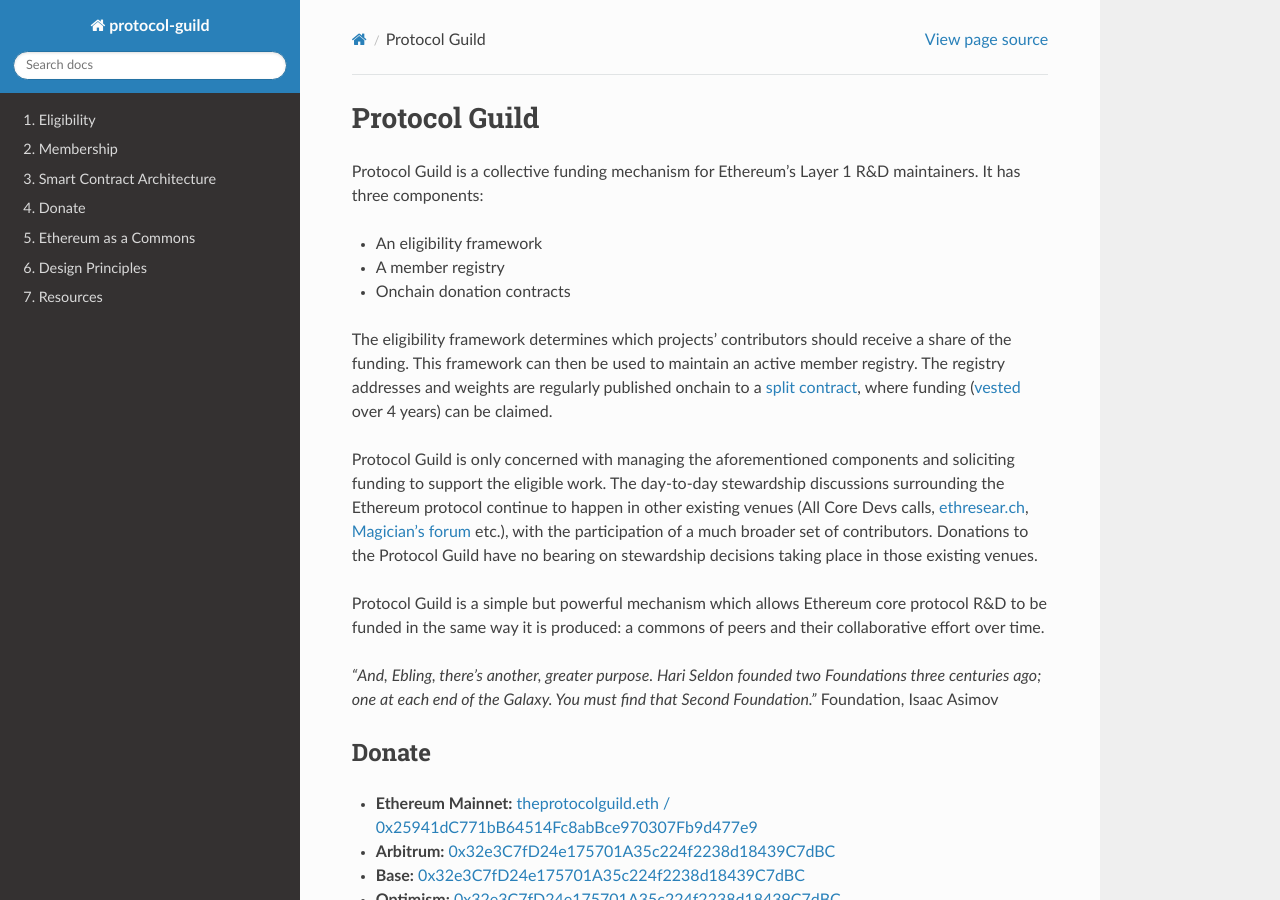
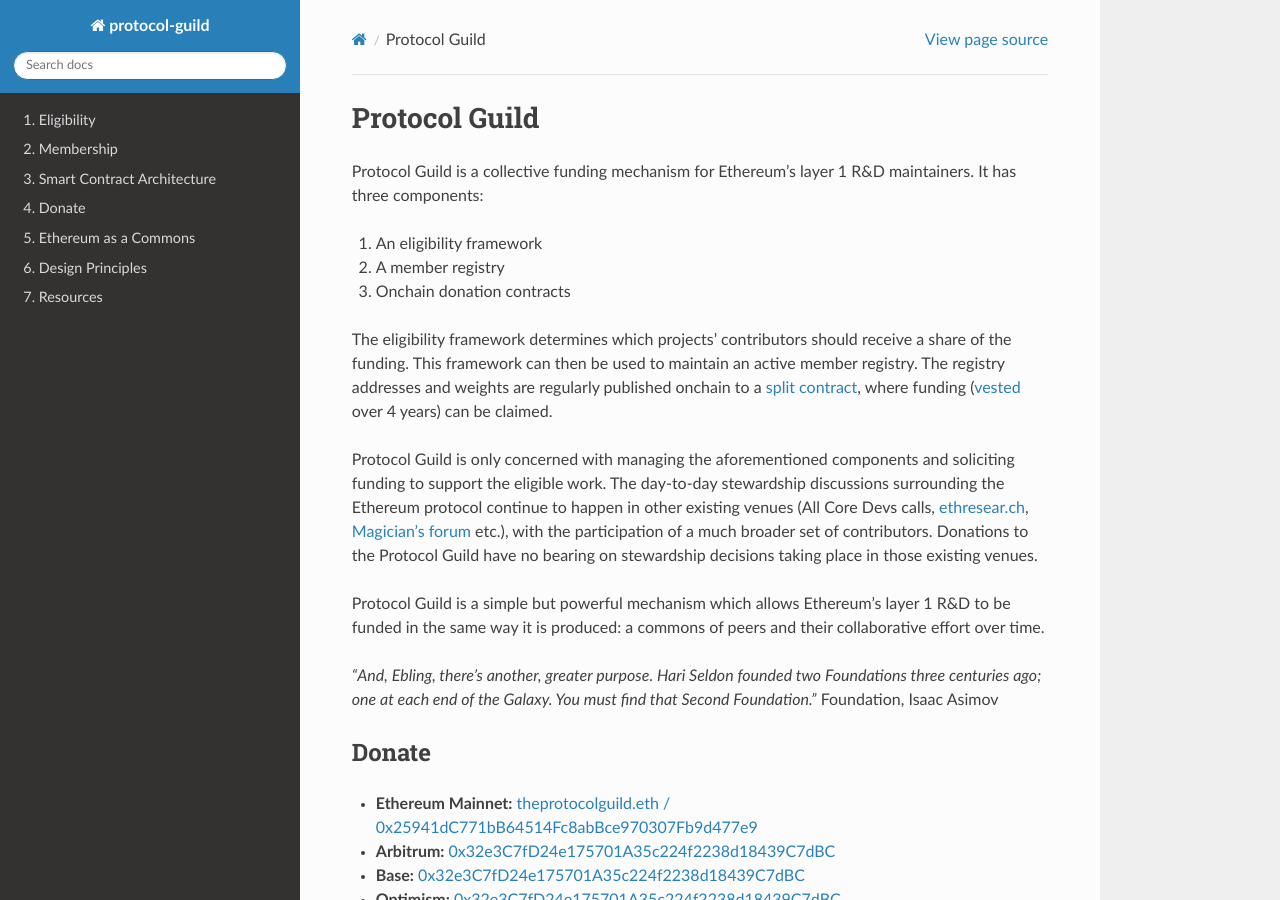
Before and after one commit to protocolguild/documentation, a Sphinx documentation site: the page built from docs/index.rst, in a window 1280 px wide and 900 px high. Built offline with Sphinx 7.4.7 and the Read the Docs theme 2.0.0, drawn with Linux system fonts in a browser that asks for light colours.

Commit message:
PGv2 - Homepage - Fixes 2

```diff
--- a/docs/index.rst
+++ b/docs/index.rst
@@ -1,17 +1,17 @@
 Protocol Guild
 ---------------
 
-Protocol Guild is a collective funding mechanism for Ethereum's Layer 1 R&D maintainers. It has three components:
+Protocol Guild is a collective funding mechanism for Ethereum's layer 1 R&D maintainers. It has three components:
 
-- An eligibility framework
-- A member registry
-- Onchain donation contracts
+1. An eligibility framework
+2. A member registry
+3. Onchain donation contracts
 
 The eligibility framework determines which projects' contributors should receive a share of the funding. This framework can then be used to maintain an active member registry. The registry addresses and weights are regularly published onchain to a `split contract <https://app.splits.org/accounts/0xd4ad8daba9ee5ef16bb931d1cbe63fb9e102ec10/>`_, where funding (`vested <https://app.splits.org/accounts/0x25941dc771bb64514fc8abbce970307fb9d477e9/>`_ over 4 years) can be claimed.
 
 Protocol Guild is only concerned with managing the aforementioned components and soliciting funding to support the eligible work. The day-to-day stewardship discussions surrounding the Ethereum protocol continue to happen in other existing venues (All Core Devs calls, `ethresear.ch <https://ethresear.ch>`_, `Magician's forum <https://ethereum-magicians.org>`_ etc.), with the participation of a much broader set of contributors. Donations to the Protocol Guild have no bearing on stewardship decisions taking place in those existing venues.
 
-Protocol Guild is a simple but powerful mechanism which allows Ethereum core protocol R&D to be funded in the same way it is produced: a commons of peers and their collaborative effort over time.
+Protocol Guild is a simple but powerful mechanism which allows Ethereum's layer 1 R&D to be funded in the same way it is produced: a commons of peers and their collaborative effort over time.
 
 *"And, Ebling, there's another, greater purpose. Hari Seldon founded two Foundations three centuries ago; one at each end of the Galaxy. You must find that Second Foundation."* Foundation, Isaac Asimov
 
```
